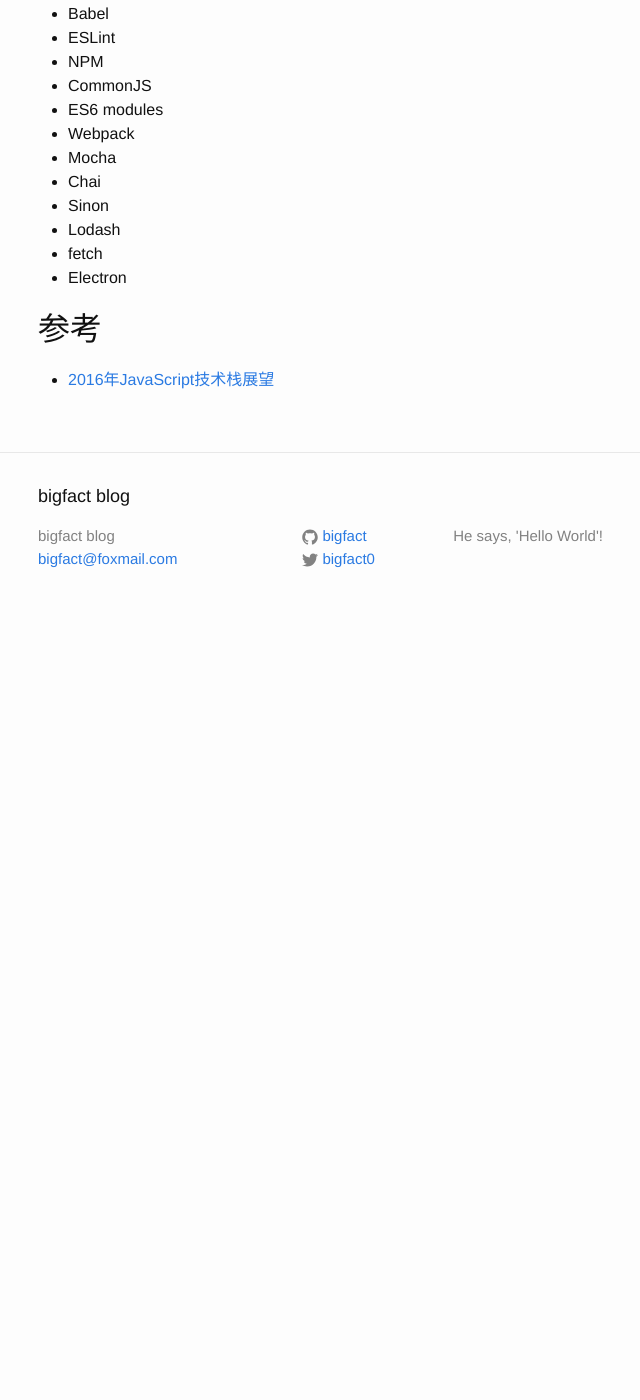
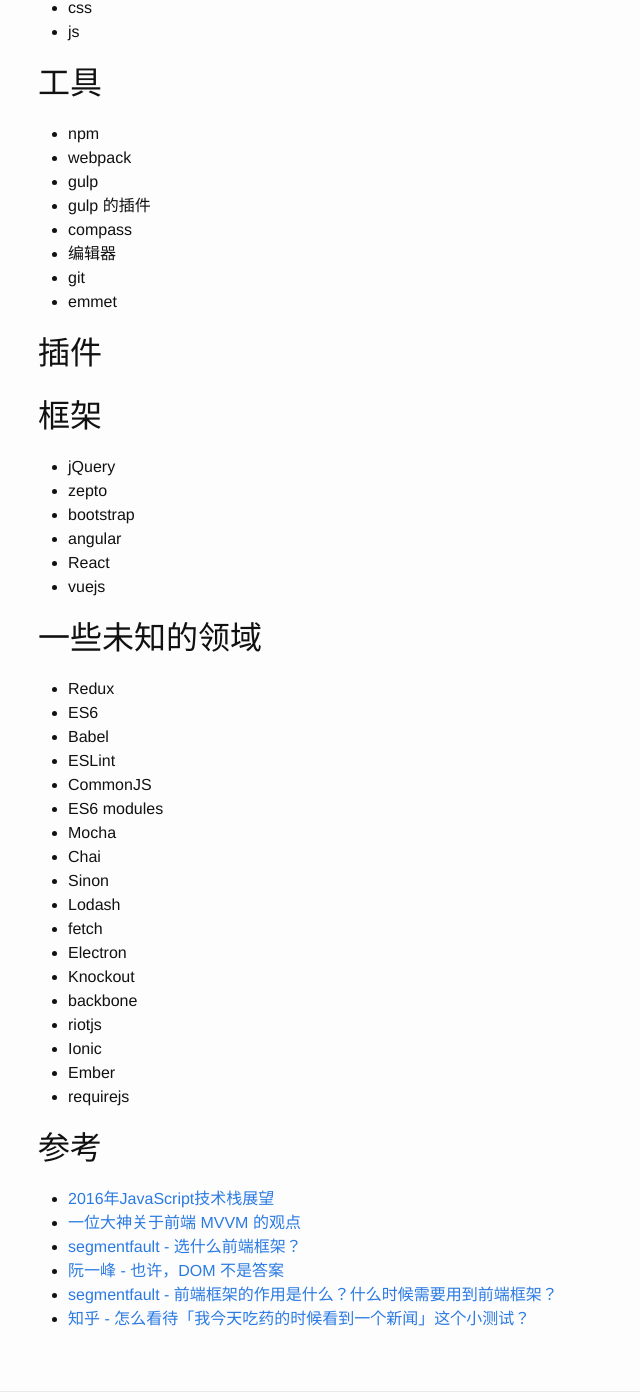
Before and after one commit to bigfact/bigfact.github.io, a Jekyll site: the page built from _posts/2016-03-21-front-skills.md, in a window 1280 px wide and 1400 px high, scrolled down 375 px. Shown: the whole window, without its empty margins (232-872 px from the left). Built offline with Jekyll 4.4.1, drawn with Linux system fonts in a browser that asks for light colours; comment, search, counter and statistics services are not loaded; before the commit the page ends 1005 px from its top, so only the background shows below that; some of the changed text lies outside the part shown.

Commit message:
20160331更新

```diff
--- a/_posts/2016-03-21-front-skills.md
+++ b/_posts/2016-03-21-front-skills.md
@@ -8,22 +8,57 @@
 
 > 它们的本意是将开发简单化，却无形中提高了学习成本，也给未来项目的维护带来了不确定性
 
-## 简单的列表
+> 选择 与 取舍
+
+## 基础
+* html
+* css
+* js
+
+## 工具
+* npm
+* webpack
+* gulp
+* gulp 的插件
+* compass
+* 编辑器
+* git
+* emmet
+
+## 插件
+
+## 框架
+* jQuery
+* zepto
+* bootstrap
+* angular
 * React
+* vuejs
+
+## 一些未知的领域
 * Redux
 * ES6
 * Babel
 * ESLint
-* NPM
 * CommonJS
 * ES6 modules
-* Webpack
 * Mocha
 * Chai
 * Sinon
 * Lodash
 * fetch
 * Electron
+* Knockout
+* backbone
+* riotjs
+* Ionic
+* Ember
+* requirejs
 
 ## 参考
 * [2016年JavaScript技术栈展望](http://www.w3cplus.com/javascript/state-of-the-art-javascript-in-2016.html)
+* [一位大神关于前端 MVVM 的观点](http://www.cnblogs.com/xueduanyang/p/3601471.html)
+* [segmentfault - 选什么前端框架？](https://segmentfault.com/q/1010000003946420)
+* [阮一峰 - 也许，DOM 不是答案](http://www.ruanyifeng.com/blog/2015/02/future-of-dom.html)
+* [segmentfault - 前端框架的作用是什么？什么时候需要用到前端框架？](https://segmentfault.com/q/1010000000362432)
+* [知乎 - 怎么看待「我今天吃药的时候看到一个新闻」这个小测试？](https://www.zhihu.com/question/41619834/answer/92849941)
```
Also changed, not shown: other parts of _posts/2016-03-21-front-skills.md (+1 -1 lines).
